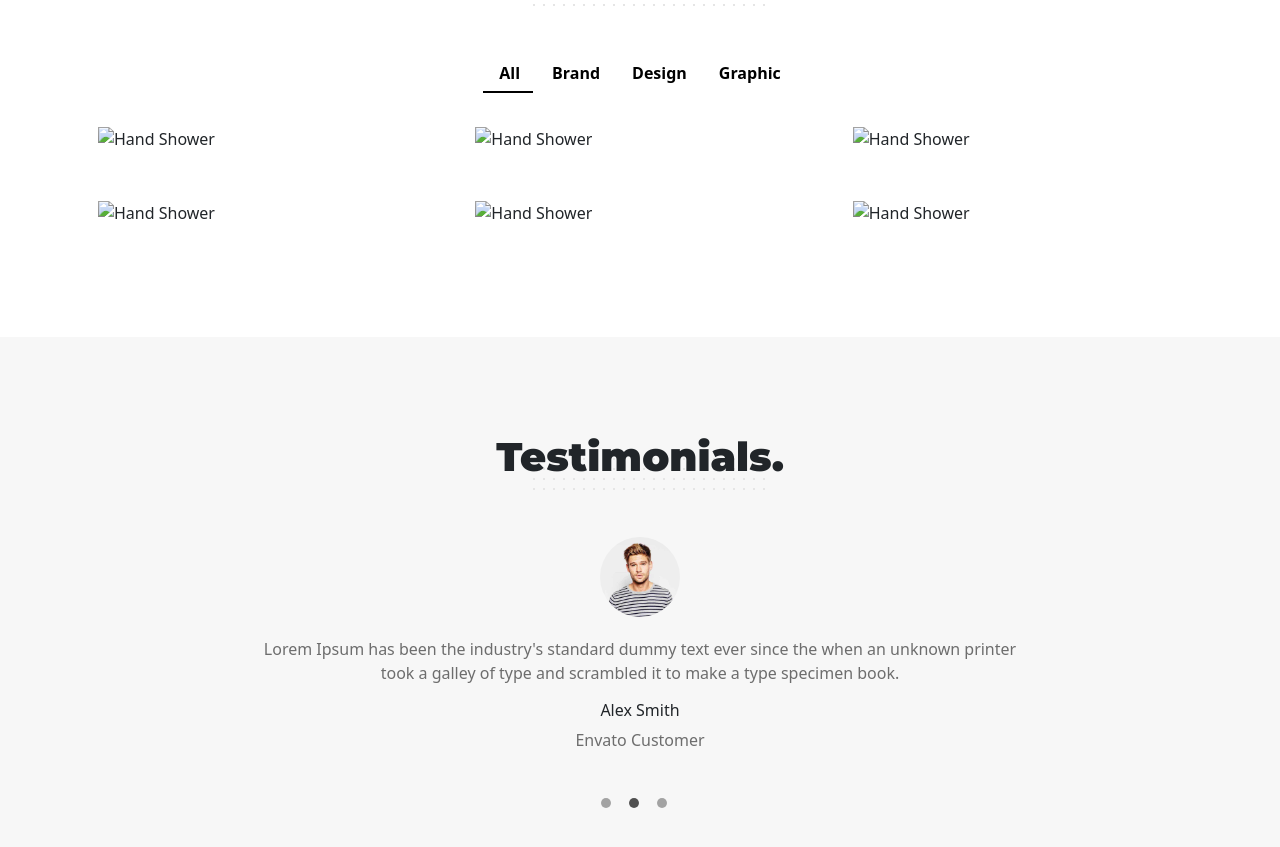
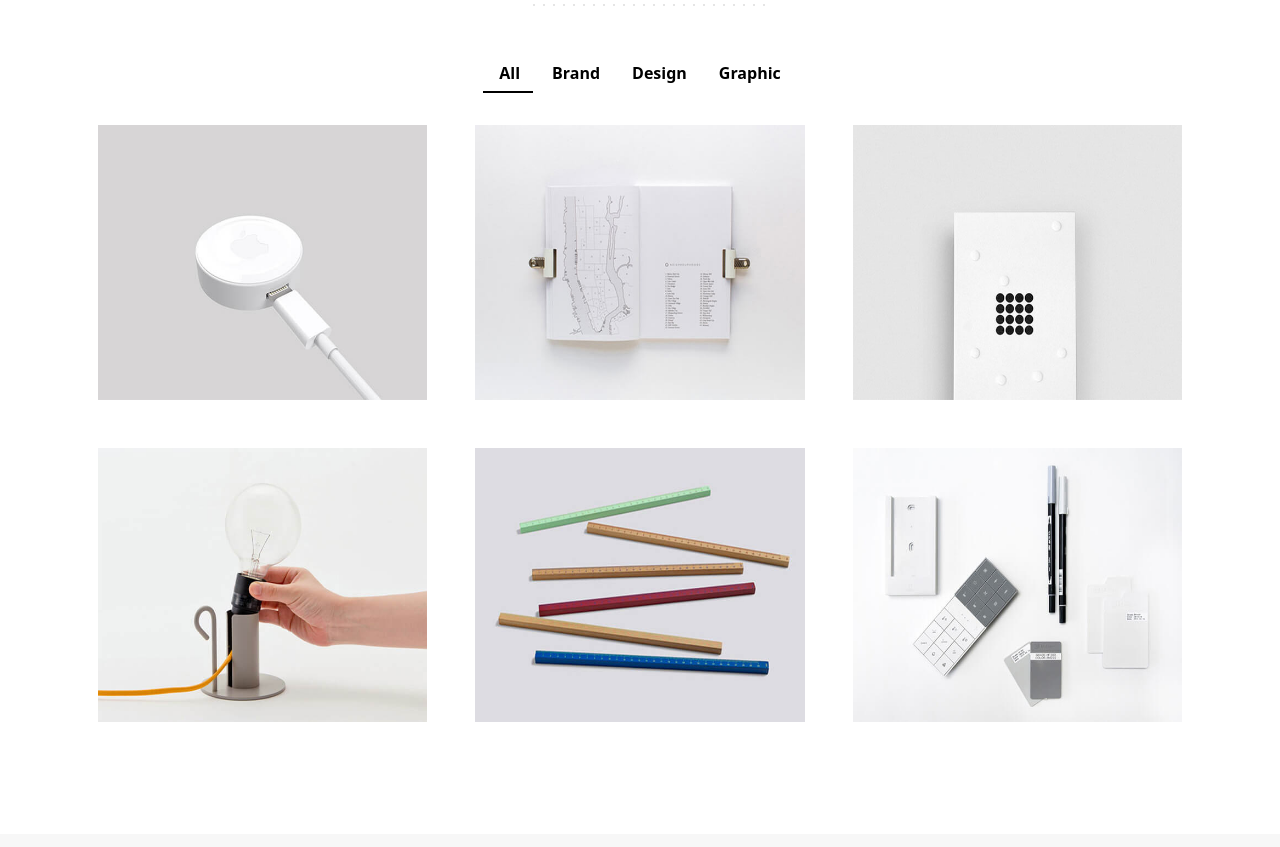
Before and after one commit to abdelrahman298/DANIELS, a plain HTML site: page index.html in a window 1280 px wide. Shown: the part 2561-3408 px from the top of the page. Drawn offline with Linux system fonts and the light colour scheme; the site is published under a folder, as on GitHub Pages, so addresses that start at the root find nothing.

Commit message:
update images paths

```diff
--- a/index.html
+++ b/index.html
@@ -459,7 +459,7 @@
                   <div class="portfolio-card p-3">
                     <img
                       class="w-100"
-                      src="/imgs/portfolio/1.jpg"
+                      src="imgs/portfolio/1.jpg"
                       alt="Hand Shower"
                     />
                     <div
@@ -484,7 +484,7 @@
                   <div class="portfolio-card p-3">
                     <img
                       class="w-100"
-                      src="/imgs/portfolio/2.jpg"
+                      src="imgs/portfolio/2.jpg"
                       alt="Hand Shower"
                     />
                     <div
@@ -509,7 +509,7 @@
                   <div class="portfolio-card p-3">
                     <img
                       class="w-100"
-                      src="/imgs/portfolio/3.jpg"
+                      src="imgs/portfolio/3.jpg"
                       alt="Hand Shower"
                     />
                     <div
@@ -534,7 +534,7 @@
                   <div class="portfolio-card p-3">
                     <img
                       class="w-100"
-                      src="/imgs/portfolio/4.jpg"
+                      src="imgs/portfolio/4.jpg"
                       alt="Hand Shower"
                     />
                     <div
@@ -559,7 +559,7 @@
                   <div class="portfolio-card p-3">
                     <img
                       class="w-100"
-                      src="/imgs/portfolio/5.jpg"
+                      src="imgs/portfolio/5.jpg"
                       alt="Hand Shower"
                     />
                     <div
@@ -584,7 +584,7 @@
                   <div class="portfolio-card p-3">
                     <img
                       class="w-100"
-                      src="/imgs/portfolio/6.jpg"
+                      src="imgs/portfolio/6.jpg"
                       alt="Hand Shower"
                     />
                     <div
@@ -621,7 +621,7 @@
                   <div class="portfolio-card p-3">
                     <img
                       class="w-100"
-                      src="/imgs/portfolio/4.jpg"
+                      src="imgs/portfolio/4.jpg"
                       alt="Hand Shower"
                     />
                     <div
@@ -647,7 +647,7 @@
                   <div class="portfolio-card p-3">
                     <img
                       class="w-100"
-                      src="/imgs/portfolio/6.jpg"
+                      src="imgs/portfolio/6.jpg"
                       alt="Hand Shower"
                     />
                     <div
@@ -682,7 +682,7 @@
                   <div class="portfolio-card p-3">
                     <img
                       class="w-100"
-                      src="/imgs/portfolio/2.jpg"
+                      src="imgs/portfolio/2.jpg"
                       alt="Hand Shower"
                     />
                     <div
@@ -708,7 +708,7 @@
                   <div class="portfolio-card p-3">
                     <img
                       class="w-100"
-                      src="/imgs/portfolio/5.jpg"
+                      src="imgs/portfolio/5.jpg"
                       alt="Hand Shower"
                     />
                     <div
@@ -743,7 +743,7 @@
                   <div class="portfolio-card p-3">
                     <img
                       class="w-100"
-                      src="/imgs/portfolio/1.jpg"
+                      src="imgs/portfolio/1.jpg"
                       alt="Hand Shower"
                     />
                     <div
@@ -769,7 +769,7 @@
                   <div class="portfolio-card p-3">
                     <img
                       class="w-100"
-                      src="/imgs/portfolio/3.jpg"
+                      src="imgs/portfolio/3.jpg"
                       alt="Hand Shower"
                     />
                     <div
@@ -795,7 +795,7 @@
                   <div class="portfolio-card p-3">
                     <img
                       class="w-100"
-                      src="/imgs/portfolio/5.jpg"
+                      src="imgs/portfolio/5.jpg"
                       alt="Hand Shower"
                     />
                     <div
```
